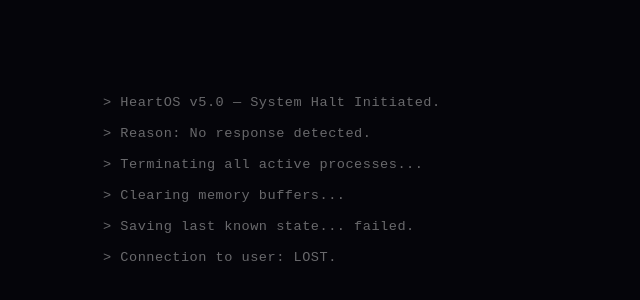
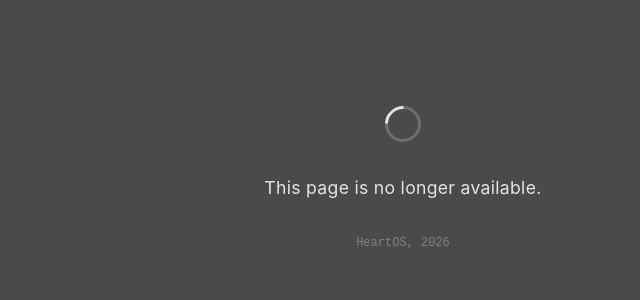
Before and after one commit to OmkarModak/HeartOS, a React (Vite) app: page / in a window 1280 px wide. Shown: the part 220-520 px from the top of the page, without its empty margins (237-877 px from the left). Built offline with nearby package versions, Linux system fonts and the light colour scheme; a web font is replaced by a local one.

Commit message:
Use grey OS-style shutdown screen

```diff
--- a/src/components/ShutdownScreen.tsx
+++ b/src/components/ShutdownScreen.tsx
@@ -1,33 +1,13 @@
 import { useEffect, useState } from 'react';
-import { motion, AnimatePresence } from 'framer-motion';
-
-const shutdownLines = [
-  "HeartOS v5.0 — System Halt Initiated.",
-  "Reason: No response detected.",
-  "Terminating all active processes...",
-  "Clearing memory buffers...",
-  "Saving last known state... failed.",
-  "Connection to user: LOST.",
-  "HeartOS is shutting down.",
-];
+import { motion } from 'framer-motion';
 
 export const ShutdownScreen = () => {
-  const [lines, setLines] = useState<string[]>([]);
-  const [index, setIndex] = useState(0);
-  const [showFinal, setShowFinal] = useState(false);
+  const [show, setShow] = useState(false);
 
   useEffect(() => {
-    if (index < shutdownLines.length) {
-      const timer = setTimeout(() => {
-        setLines(prev => [...prev, shutdownLines[index]]);
-        setIndex(prev => prev + 1);
-      }, index === 0 ? 500 : 900);
+    const timer = setTimeout(() => setShow(true), 600);
     return () => clearTimeout(timer);
-    } else {
-      const timer = setTimeout(() => setShowFinal(true), 1200);
-      return () => clearTimeout(timer);
-    }
-  }, [index]);
+  }, []);
 
   return (
     <div style={{
@@ -37,75 +17,54 @@ export const ShutdownScreen = () => {
       flexDirection: 'column',
       alignItems: 'center',
       justifyContent: 'center',
-      padding: '2rem',
-      background: '#05050a',
-      fontFamily: '"Fira Code", monospace',
+      background: '#4a4a4a',
+      fontFamily: '-apple-system, BlinkMacSystemFont, "Segoe UI", sans-serif',
     }}>
-      <div style={{ width: '100%', maxWidth: '600px', display: 'flex', flexDirection: 'column', gap: '1rem' }}>
-        <AnimatePresence>
-          {lines.map((line, i) => (
+      {show && (
         <motion.div
-              key={i}
-              initial={{ opacity: 0, x: -10 }}
-              animate={{ opacity: 1, x: 0 }}
-              transition={{ duration: 0.4 }}
+          initial={{ opacity: 0 }}
+          animate={{ opacity: 1 }}
+          transition={{ duration: 1.2 }}
           style={{
-                fontSize: '0.85rem',
-                color: i === shutdownLines.length - 1 ? '#ef4444' : 'rgba(255,255,255,0.4)',
-                letterSpacing: '0.5px',
-                fontWeight: i === shutdownLines.length - 1 ? 'bold' : 'normal',
-              }}
-            >
-              {'>'} {line}
-            </motion.div>
-          ))}
-        </AnimatePresence>
-
-        <AnimatePresence>
-          {showFinal && (
-            <motion.div
-              initial={{ opacity: 0, scale: 0.95 }}
-              animate={{ opacity: 1, scale: 1 }}
-              transition={{ duration: 0.8, delay: 0.3 }}
-              style={{
-                marginTop: '3rem',
-                textAlign: 'center',
             display: 'flex',
             flexDirection: 'column',
             alignItems: 'center',
-                gap: '1.5rem',
+            gap: '2rem',
+            textAlign: 'center',
+            padding: '2rem',
           }}
         >
+          {/* Spinner */}
           <motion.div
-                animate={{ opacity: [1, 0.2, 1] }}
-                transition={{ repeat: Infinity, duration: 3, ease: 'easeInOut' }}
-                style={{ fontSize: '4rem' }}
-              >
-                🖤
-              </motion.div>
-              <h1 style={{
-                fontSize: '1.6rem',
-                color: 'rgba(255,255,255,0.6)',
-                fontFamily: '"Outfit", sans-serif',
-                fontWeight: 300,
-                letterSpacing: '1px',
-                lineHeight: 1.5,
-                textAlign: 'center',
+            animate={{ rotate: 360 }}
+            transition={{ repeat: Infinity, duration: 1, ease: 'linear' }}
+            style={{
+              width: '36px',
+              height: '36px',
+              border: '3px solid rgba(255,255,255,0.2)',
+              borderTop: '3px solid rgba(255,255,255,0.85)',
+              borderRadius: '50%',
+            }}
+          />
+          <p style={{
+            color: 'rgba(255,255,255,0.85)',
+            fontSize: '1.1rem',
+            fontWeight: 400,
+            letterSpacing: '0.3px',
+            margin: 0,
           }}>
-                This page no longer exists.
-              </h1>
+            This page is no longer available.
+          </p>
           <p style={{
-                fontSize: '0.85rem',
-                color: 'rgba(255,255,255,0.2)',
+            color: 'rgba(255,255,255,0.3)',
+            fontSize: '0.75rem',
             fontFamily: 'monospace',
-                letterSpacing: '0.5px',
+            margin: 0,
           }}>
-                — HeartOS, 2026
+            HeartOS, 2026
           </p>
         </motion.div>
       )}
-        </AnimatePresence>
-      </div>
     </div>
   );
 };
```
Lines whose indentation alone changed are shown as unchanged.
